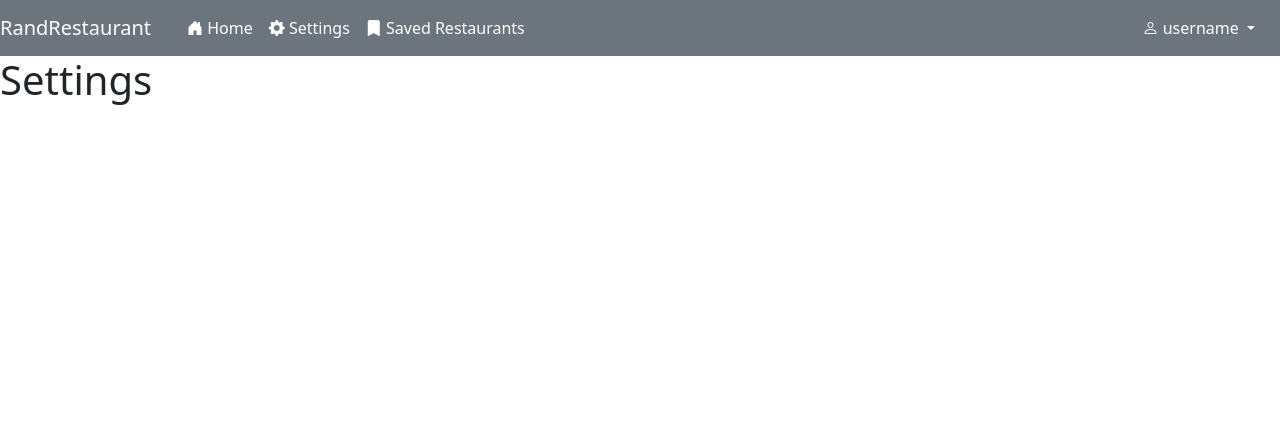
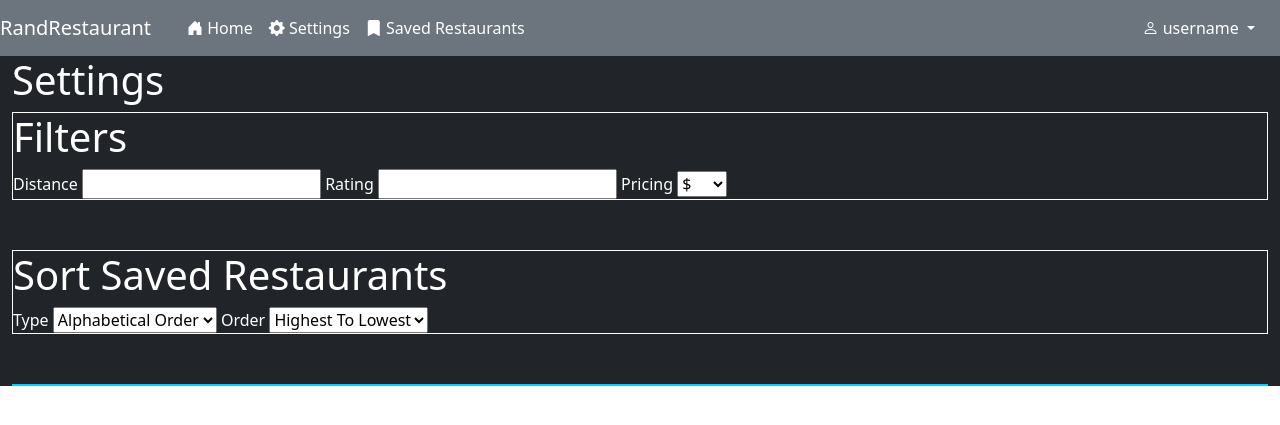
Before and after one commit to jcng75/RandomRestaurant, a Django app: page /settings in a window 1280 px wide. Shown: the top 425 px of the page. Run offline with Django 4.2, Linux system fonts and the light colour scheme.

Commit message:
Added settings placeholder website

```diff
--- a/src/randRest/templates/settings.html
+++ b/src/randRest/templates/settings.html
@@ -6,5 +6,38 @@
 
 {% block body %}
 {% include "nav.html" %}
-<h1>Settings</h1>
+<div class="container-fluid bg-dark text-white">
+    <h1>Settings</h1>
+    <div class="border border-white" style="margin-bottom: 50px;">
+        <h1>Filters</h1>
+        <label for="distance">Distance</label>
+        <input id="distance" type="text"/>
+        <label for="rating">Rating</label>
+        <input id="rating" type="text"/>
+        <label for="pricing">Pricing</label>
+        <select id="pricing">
+            <option value="$">$</option>
+            <option value="$$">$$</option>
+            <option value="$$$">$$$</option>
+        </select>
+    </div>
+    <div class="border border-white" style="margin-bottom: 50px;">
+        <h1>Sort Saved Restaurants</h1>
+        <label for="type">Type</label>
+        <select id="type">
+            <option value="alpha">Alphabetical Order</option>
+            <option value="rating">Rating</option>
+            <option value="pricing">Pricing</option>
+        </select>
+        <label for="order">Order</label>
+        <select id="order">
+            <option value="high2low">Highest To Lowest</option>
+            <option value="low2high">Lowest To Highest</option>
+        </select>
+    </div>
+    <div class="border border-info">
+
+    </div>
+
+</div>
 {% endblock %}
```
